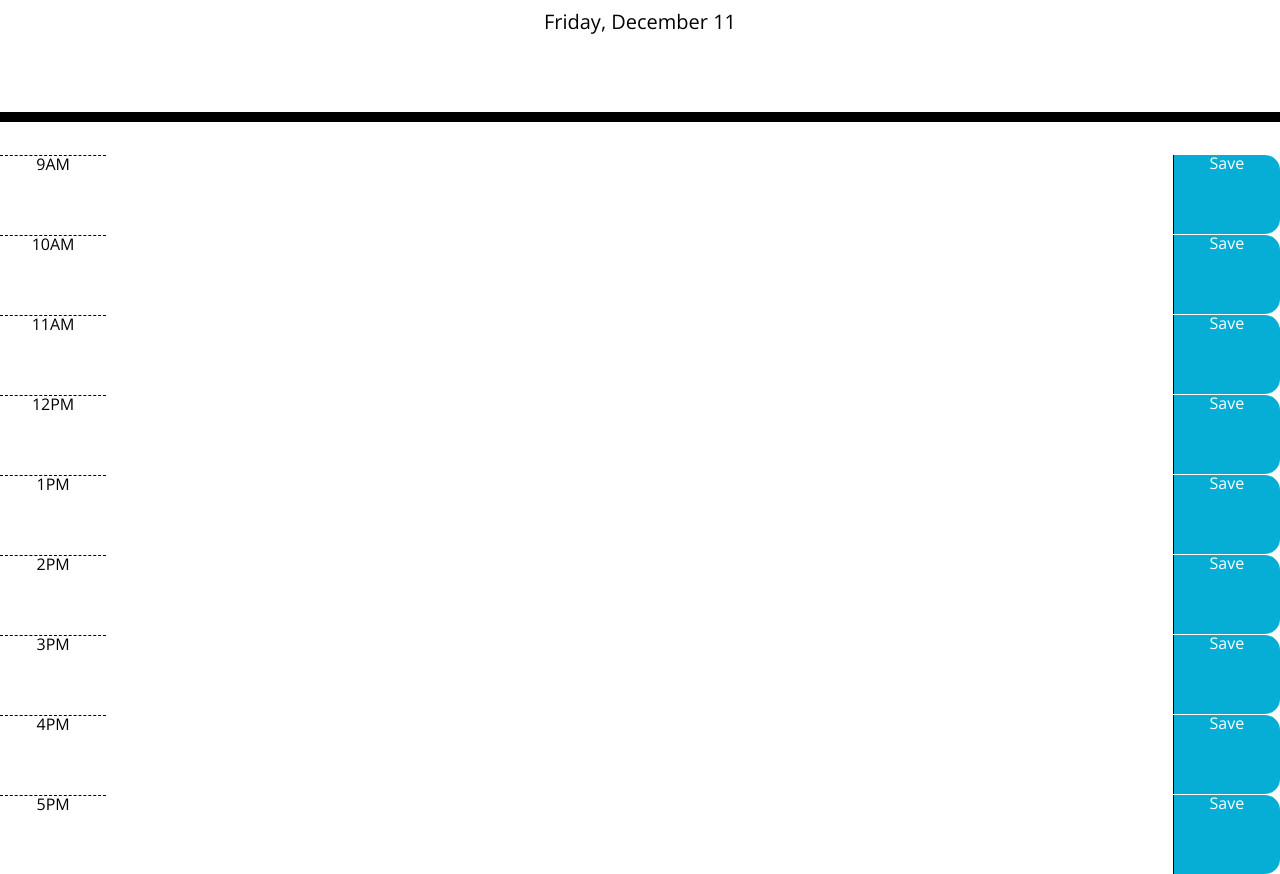
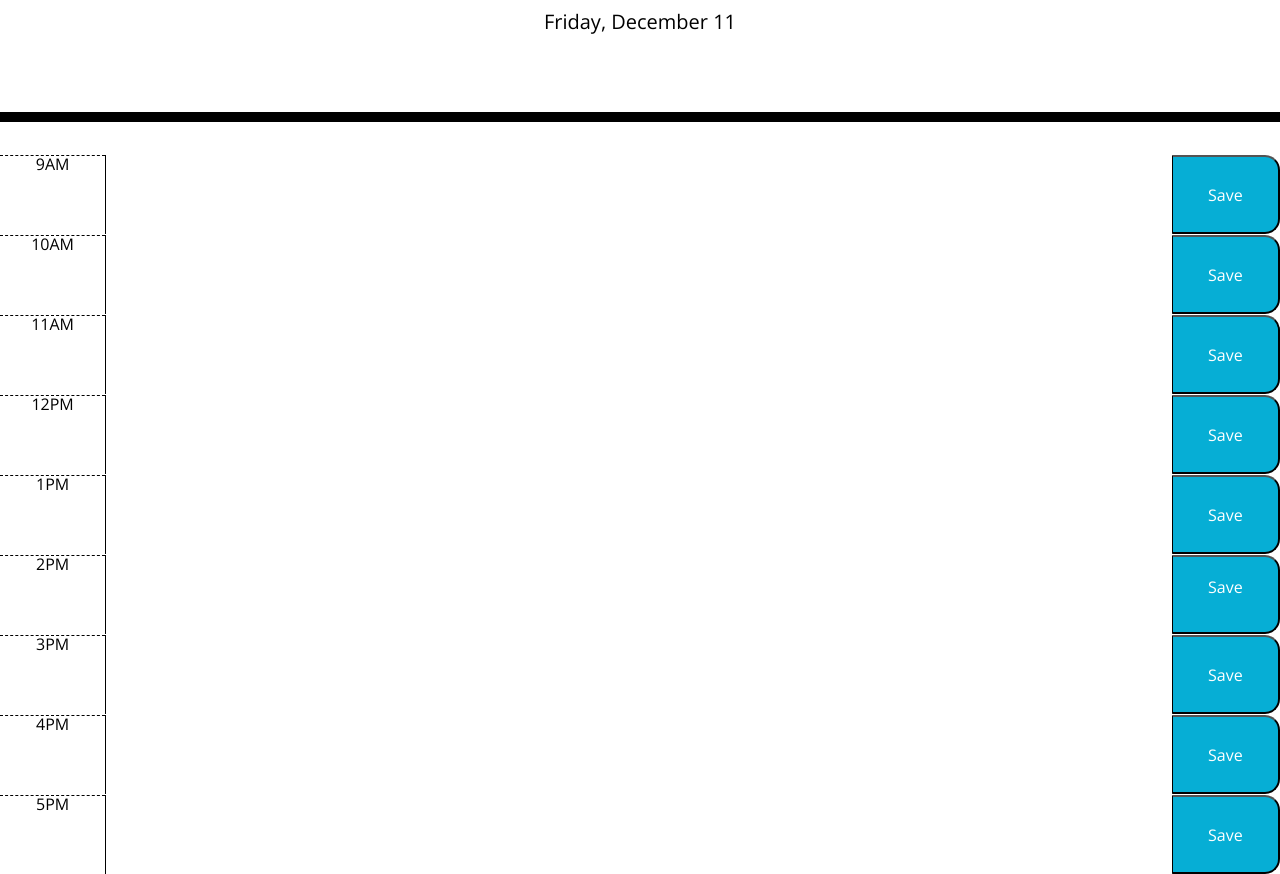
Before and after one commit to wilbur125/Planner, a plain HTML site: page index.html in a window 1280 px wide. Shown: the part 182-1056 px from the top of the page. Drawn offline with nearby package versions, Linux system fonts and the light colour scheme.

Commit message:
updated html elements from div to textarea for description class and div to button for saveBtn class

```diff
--- a/index.html
+++ b/index.html
@@ -31,48 +31,48 @@
     <div class="container-fluid" id="planner">
       <div class="row time-block" id="9">
         <div class="col hour">9AM</div>
-        <div class="col-10 description"></div>
-        <div class="col saveBtn">Save</div>
+        <textarea class="col-10 description"></textarea>
+        <button class="col saveBtn">Save</button>
       </div>
       <div class="row time-block" id="10">
         <div class="col hour">10AM</div>
-        <div class="col-10 description"></div>
-        <div class="col saveBtn">Save</div>
+        <textarea class="col-10 description"></textarea>
+        <button class="col saveBtn">Save</button>
       </div>
       <div class="row time-block" id="11">
         <div class="col hour">11AM</div>
-        <div class="col-10 description"></div>
-        <div class="col saveBtn">Save</div>
+        <textarea class="col-10 description"></textarea>
+        <button class="col saveBtn">Save</button>
       </div>
       <div class="row time-block" id="12">
         <div class="col hour">12PM</div>
-        <div class="col-10 description"></div>
-        <div class="col saveBtn">Save</div>
+        <textarea class="col-10 description"></textarea>
+        <button class="col saveBtn">Save</button>
       </div>
       <div class="row time-block" id="13">
         <div class="col hour">1PM</div>
-        <div class="col-10 description"></div>
-        <div class="col saveBtn">Save</div>
+        <textarea class="col-10 description"></textarea>
+        <button class="col saveBtn">Save</button>
       </div>
       <div class="row time-block" id="14">
         <div class="col hour">2PM</div>
-        <div class="col-10 description"></div>
-        <div class="col saveBtn">Save</div>
+        <textarea class="col-10 description"></textarea>
+        <button class="col saveBtn">Save</dbuttoniv>
       </div>
       <div class="row time-block" id="15">
         <div class="col hour">3PM</div>
-        <div class="col-10 description"></div>
-        <div class="col saveBtn">Save</div>
+        <textarea class="col-10 description"></textarea>
+        <button class="col saveBtn">Save</button>
       </div>
       <div class="row time-block" id="16">
         <div class="col hour">4PM</div>
-        <div class="col-10 description"></div>
-        <div class="col saveBtn">Save</div>
+        <textarea class="col-10 description"></textarea>
+        <button class="col saveBtn">Save</button>
       </div>
       <div class="row time-block" id="17">
         <div class="col hour">5PM</div>
-        <div class="col-10 description"></div>
-        <div class="col saveBtn">Save</div>
+        <textarea class="col-10 description"></textarea>
+        <button class="col saveBtn">Save</button>
       </div>
     </div>
 
```
